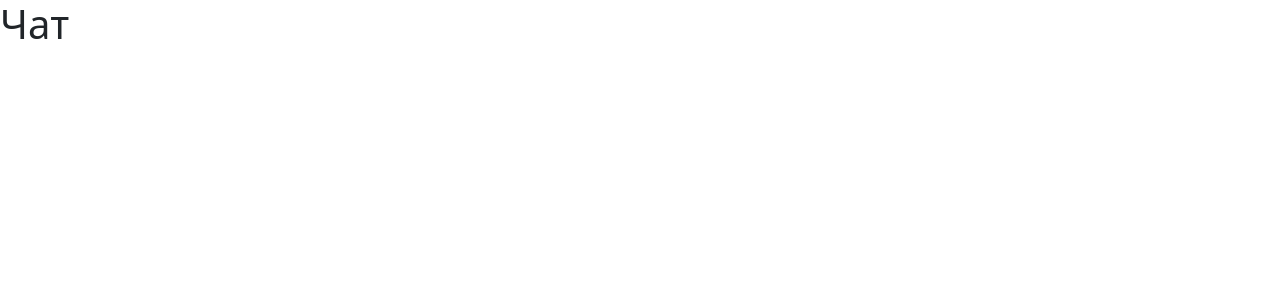
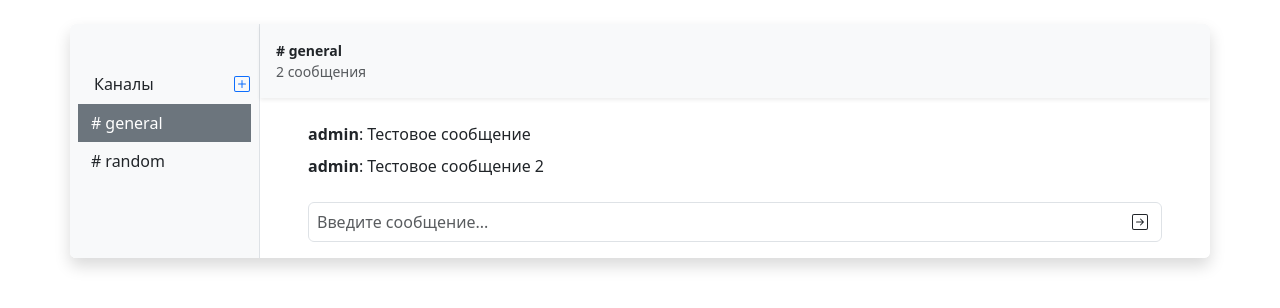
Before and after one commit to Savelyii/frontend-project-12, a React (Create React App) app in the folder frontend/: page / in a window 1280 px wide. Shown: the top 308 px of the page. Built offline with nearby package versions, Linux system fonts and the light colour scheme; no server answers; sample sign-in values are in the browser's storage.

Commit message:
create Channels, Messages, update App, Login, Chat, NotFound and other files

```diff
--- a/frontend/package.json
+++ b/frontend/package.json
@@ -4,6 +4,7 @@
   "private": true,
   "proxy": "http://localhost:5001",
   "dependencies": {
+    "@reduxjs/toolkit": "^1.9.7",
     "@testing-library/jest-dom": "^5.17.0",
     "@testing-library/react": "^13.4.0",
     "@testing-library/user-event": "^13.5.0",
@@ -12,6 +13,7 @@
     "formik": "^2.4.5",
     "react": "^18.2.0",
     "react-bootstrap": "^2.9.1",
+    "react-bootstrap-icons": "^1.10.3",
     "react-dom": "^18.2.0",
     "react-router-dom": "^6.17.0",
     "react-scripts": "5.0.1",
--- a/frontend/src/App.jsx
+++ b/frontend/src/App.jsx
@@ -6,7 +6,7 @@ import {
   Navigate,
 } from 'react-router-dom';
 import LoginPage from './components/LoginPage';
-import SignUpPage from './components/SignUpPage';
+// import SignUpPage from './components/SignUpPage';
 import NotFoundPage from './components/NotFoundPage';
 import ChatPage from './components/ChatPage';
 import AuthContext from './contexts/index.js';
@@ -27,26 +27,28 @@ const AuthProvider = ({ children }) => {
   };
 
   const getAuthHeader = () => {
-    const userData = JSON.parse(localStorage.getItem('user'));
-
-    if (userData && userData.token) {
-      return { Authorization: `Bearer ${userData.token}` };
+    if (currentUser && currentUser.token) {
+      return { Authorization: `Bearer ${currentUser.token}` };
     }
     return {};
   };
 
   return (
-    <AuthContext.Provider value ={{ user, logIn, logOut, getAuthHeader }}>
+    // eslint-disable-next-line react/jsx-no-constructed-context-values
+    <AuthContext.Provider value={{
+      user, logIn, logOut, getAuthHeader,
+    }}
+    >
       {children}
     </AuthContext.Provider>
   );
 };
 
-const ChatPageRoute = () => {
+const ChatPageRoute = ({ children }) => {
   const auth = useAuth();
 
   return (
-    auth.user ? <ChatPage /> : <Navigate to="/login" />
+    auth.user ? children : <Navigate to="/login" />
   );
 };
 
@@ -55,9 +57,15 @@ const App = () => (
     <BrowserRouter>
       <div className="d-flex flex-column h-100">
         <Routes>
-          <Route path="/" element={<ChatPageRoute />} />
+          <Route
+            path="/"
+            element={(
+              <ChatPageRoute>
+                <ChatPage />
+              </ChatPageRoute>
+            )}
+          />
           <Route path="/login" element={<LoginPage />} />
-          <Route path="/sign-up" element={<SignUpPage />} />
           <Route path="*" element={<NotFoundPage />} />
         </Routes>
       </div>
--- /dev/null
+++ b/frontend/src/components/Channels.jsx
@@ -0,0 +1,30 @@
+import React from 'react';
+import { PlusSquare } from 'react-bootstrap-icons';
+
+const Channels = () => (
+  <div className="col-4 col-md-2 border-end pt-5 px-0 bg-light">
+    <div className="d-flex justify-content-between mb-2 ps-4 pe-2">
+      <span>Каналы</span>
+      <button type="button" className="p-0 text-primary btn btn-group-vertical">
+        <PlusSquare />
+        <span className="visually-hidden">+</span>
+      </button>
+    </div>
+    <ul className="nav flex-column nav-pills nav-fill px-2">
+      <li className="nav-item w-100">
+        <button type="button" className="w-100 rounded-0 text-start btn btn-secondary">
+          <span className="me-1">#</span>
+          general
+        </button>
+      </li>
+      <li className="nav-item w-100">
+        <button type="button" className="w-100 rounded-0 text-start btn">
+          <span className="me-1">#</span>
+          random
+        </button>
+      </li>
+    </ul>
+  </div>
+);
+
+export default Channels;
--- a/frontend/src/components/ChatPage.jsx
+++ b/frontend/src/components/ChatPage.jsx
@@ -1,9 +1,32 @@
-import React from 'react';
+import axios from 'axios';
+import React, { useEffect } from 'react';
+import { Container, Row } from 'react-bootstrap';
 
-const MainPage = () => (
-  <div>
-    <h1>Чат</h1>
-  </div>
-);
+import Channels from './Channels.jsx';
+import Messages from './Messages.jsx';
 
-export default MainPage;
+import useAuth from '../hooks/index.js';
+import routes from '../routes.js';
+
+const ChatPage = () => {
+  const { getAuthHeader } = useAuth();
+
+  useEffect(() => {
+    const fetchData = async () => {
+      const response = await axios.get(routes.dataPath(), { headers: getAuthHeader() });
+      console.log(response.data);
+    };
+    fetchData();
+  }, []);
+
+  return (
+    <Container className="h-100 my-4 overflow-hidden rounded shadow">
+      <Row className="h-100 bg-white flex-md-row">
+        <Channels />
+        <Messages />
+      </Row>
+    </Container>
+  );
+};
+
+export default ChatPage;
--- a/frontend/src/components/LoginPage.jsx
+++ b/frontend/src/components/LoginPage.jsx
@@ -37,8 +37,6 @@ const LoginPage = () => {
       try {
         const response = await axios.post(routes.loginPath(), values);
         auth.logIn(response.data);
-        localStorage.setItem('user', JSON.stringify(response.data));
-        console.log(response.data);
         navigate('/');
       } catch (err) {
         setAuthFailed(true);
--- /dev/null
+++ b/frontend/src/components/Messages.jsx
@@ -0,0 +1,42 @@
+import React from 'react';
+import { ArrowRightSquare } from 'react-bootstrap-icons';
+
+const Messages = () => (
+  <div className="col p-0 h-100">
+    <div className="d-flex flex-column h-100">
+      <div className="bg-light mb-4 p-3 shadow-sm small">
+        <p className="m-0"><b># general</b></p>
+        <span className="text-muted">2 сообщения</span>
+      </div>
+      <div id="messages-box" className="chat-messages overflow-auto px-5 ">
+        <div className="text-break mb-2">
+          <b>admin</b>
+          : Тестовое сообщение
+        </div>
+        <div className="text-break mb-2">
+          <b>admin</b>
+          : Тестовое сообщение 2
+        </div>
+      </div>
+      <div className="mt-auto px-5 py-3">
+        <form noValidate="" className="py-1 border rounded-2">
+          <div className="input-group has-validation">
+            <input
+              name="body"
+              aria-label="Новое сообщение"
+              placeholder="Введите сообщение..."
+              className="border-0 p-0 ps-2 form-control"
+              value=""
+            />
+            <button type="submit" className="btn btn-group-vertical" disabled="">
+              <ArrowRightSquare />
+              <span className="visually-hidden">Отправить</span>
+            </button>
+          </div>
+        </form>
+      </div>
+    </div>
+  </div>
+);
+
+export default Messages;
--- a/frontend/src/components/NotFoundPage.jsx
+++ b/frontend/src/components/NotFoundPage.jsx
@@ -1,10 +1,13 @@
-import { Link } from 'react-router-dom';
+import React from 'react';
 
 const NotFoundPage = () => (
-  <>
-    <h1>404 (not found)</h1>
-    <Link to="/">Вернуться на главную</Link>
-  </>
+  <div className="text-center">
+    <h1 className="h4 text-muted">Страница не найдена</h1>
+    <p className="text-muted">
+      Но вы можете перейти
+      <a href="/"> на главную страницу</a>
+    </p>
+  </div>
 );
 
 export default NotFoundPage;
--- a/frontend/src/routes.js
+++ b/frontend/src/routes.js
@@ -1,5 +1,8 @@
 const apiPath = '/api/v1';
 
-export default {
+const routes = {
   loginPath: () => [apiPath, 'login'].join('/'),
+  dataPath: () => [apiPath, 'data'].join('/'),
 };
+
+export default routes;
```
Also changed, not shown: frontend/.eslintrc.yml, 1 other file (tests, documents, lock files or other folders).
